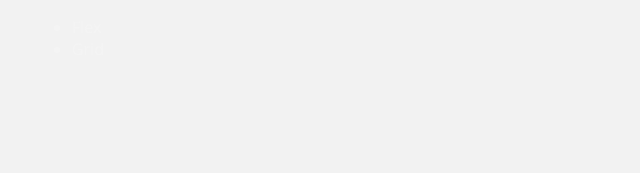
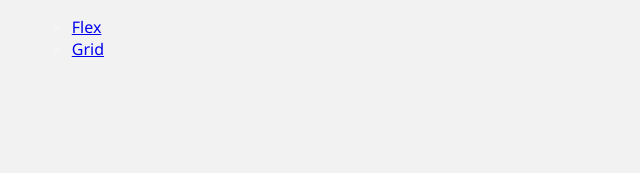
Before and after one commit to theblaisecode/FlexBox, a plain HTML site: page index.html in a window 1280 px wide. Shown: the top 173 px of the page, 229-869 px from the left. Drawn offline with Linux system fonts and the light colour scheme.

Commit message:
Update index.html

```diff
--- a/index.html
+++ b/index.html
@@ -13,8 +13,8 @@
         <div class="container">
             <nav id="navbar">
                 <ul>
-                    <li href="index.html" class="active">Flex</li>
-                    <li href="grid.html">Grid</>
+                    <li><a href="index.html" class="active">Flex</a></li>
+                    <li><a href="grid.html">Grid</a></li>
                 </ul>
             </nav>
         </div>
```
